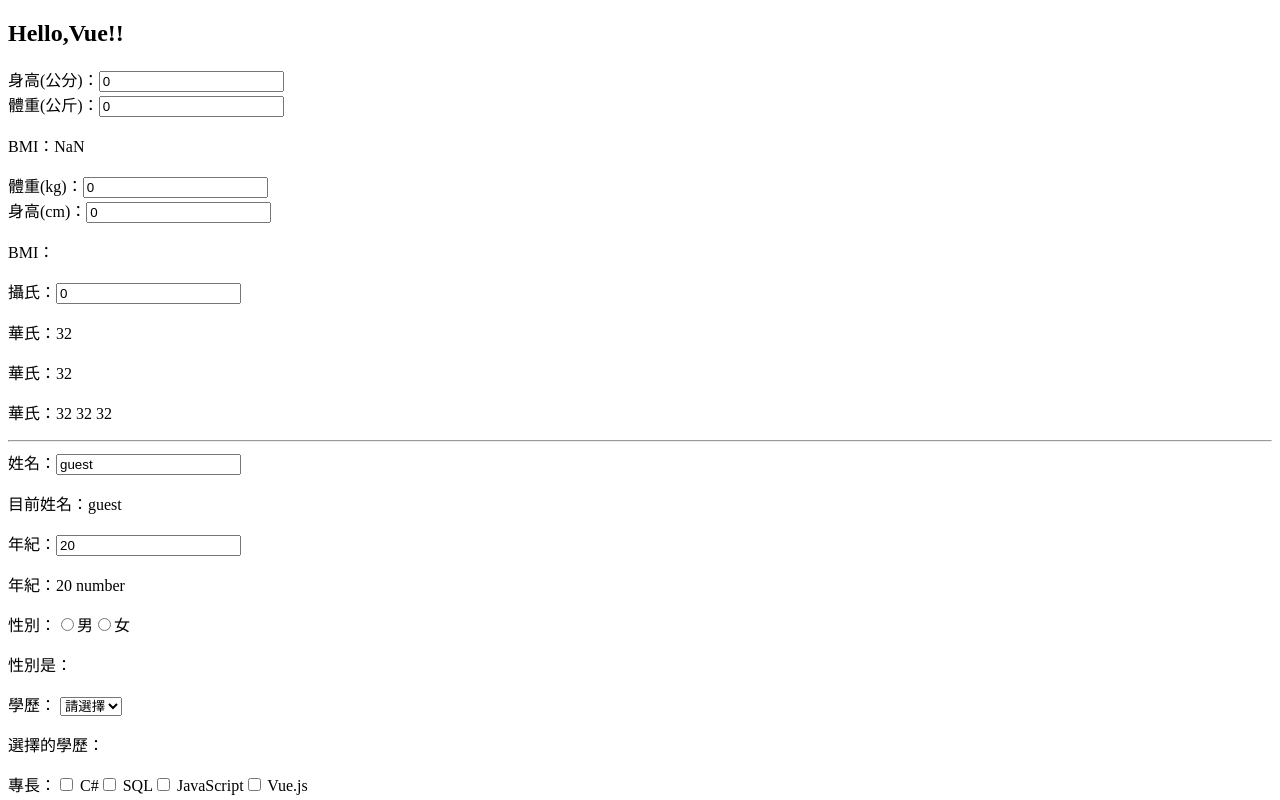
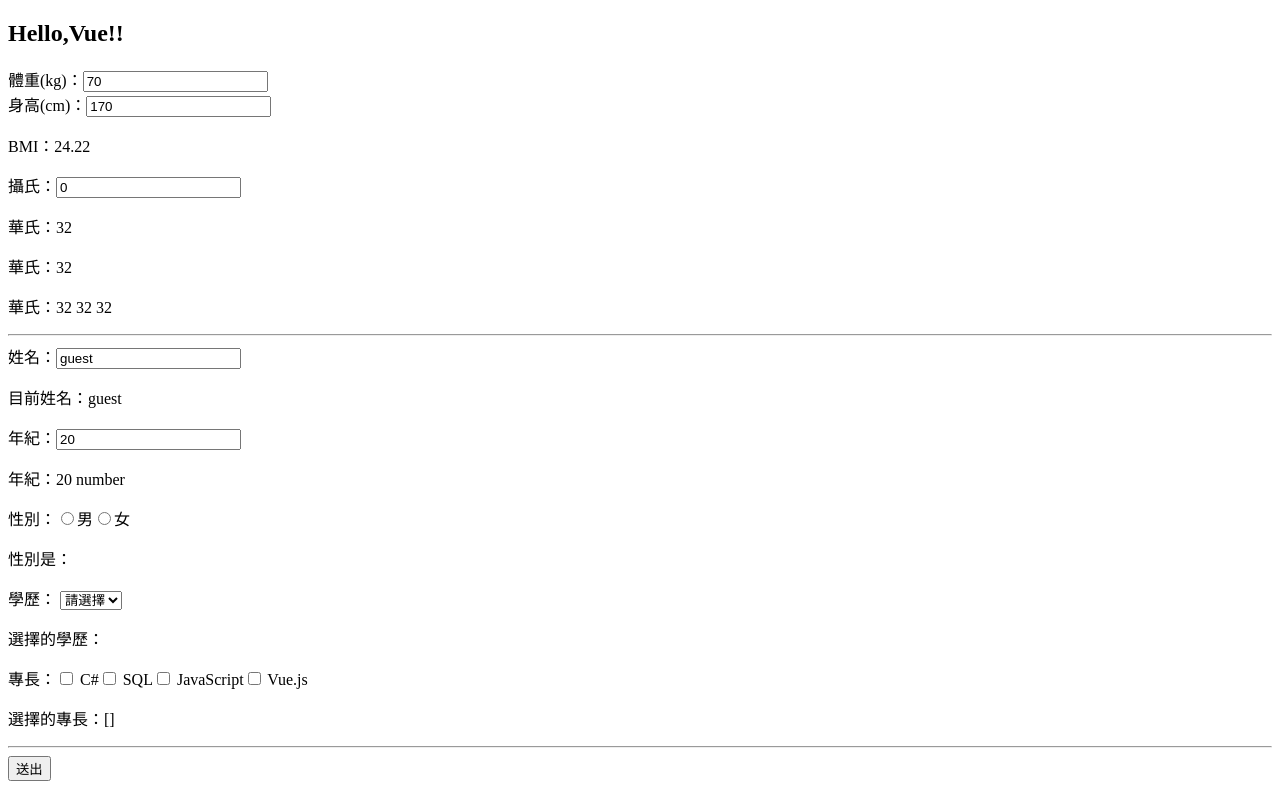
Before and after one commit to pananchi/vue-new, a Vue app: page / in a window 1280 px wide. Shown: the top 800 px of the page. Built offline with nearby package versions, Linux system fonts and the light colour scheme.

Commit message:
BMI 計算使用 computed

```diff
--- a/src/components/BMIComponent.vue
+++ b/src/components/BMIComponent.vue
@@ -1,24 +1,24 @@
 <script setup>
 import { computed, ref } from 'vue';
 
-const height = ref(0);
-const weight = ref(0);
-const calculate = computed(() => weight.value / (( height.value / 100 ) ** 2));
-const bmiDisplay = computed(() => calculate.value.toFixed(2));
+const height = ref(170);
+const weight = ref(70);
+const bmi = computed(() => (weight.value / (( height.value / 100 ) ** 2)).toFixed(2));
 </script>
 
 <template>
   <div>
     <!-- 我做的 -->
-     <label>身高(公分)：<input type="text" v-model.lazy="height" /></label>
+     <!-- <label>身高(公分)：<input type="text" v-model.lazy="height" /></label>
       <br>
       <label>體重(公斤)：<input type="text" v-model.lazy="weight" /></label>
-      <p>BMI：{{ bmiDisplay }}</p>
+      <p>BMI：{{ bmi }}</p> -->
 
       <!-- 老師做的 -->
-       <div><label>體重(kg)：<input type="number" name="weight" v-model.lazy="weight"></label></div>
-       <div><label>身高(cm)：<input type="number" name="height" v-model.lazy="height"></label></div>
-       <p>BMI：{{  }}</p>
+       <div><label>體重(kg)：<input type="number" name="weight" v-model.lazy.number="weight"></label></div>
+       <div><label>身高(cm)：<input type="number" name="height" v-model.lazy.number="height"></label></div>
+       <!-- <p>BMI：{{ (weight / (( height / 100 ) ** 2)) .toFixed(2) }}</p> -->
+       <p>BMI：{{ bmi }}</p>
   </div>
 </template>
 
```
